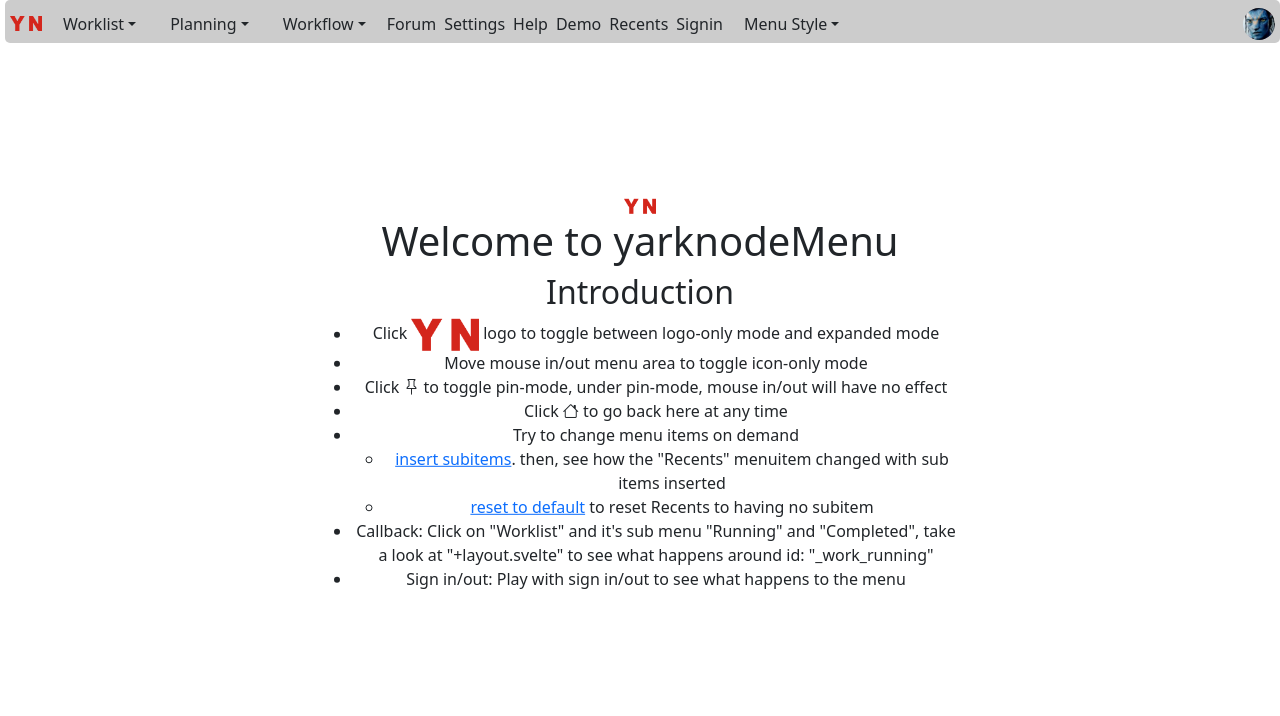
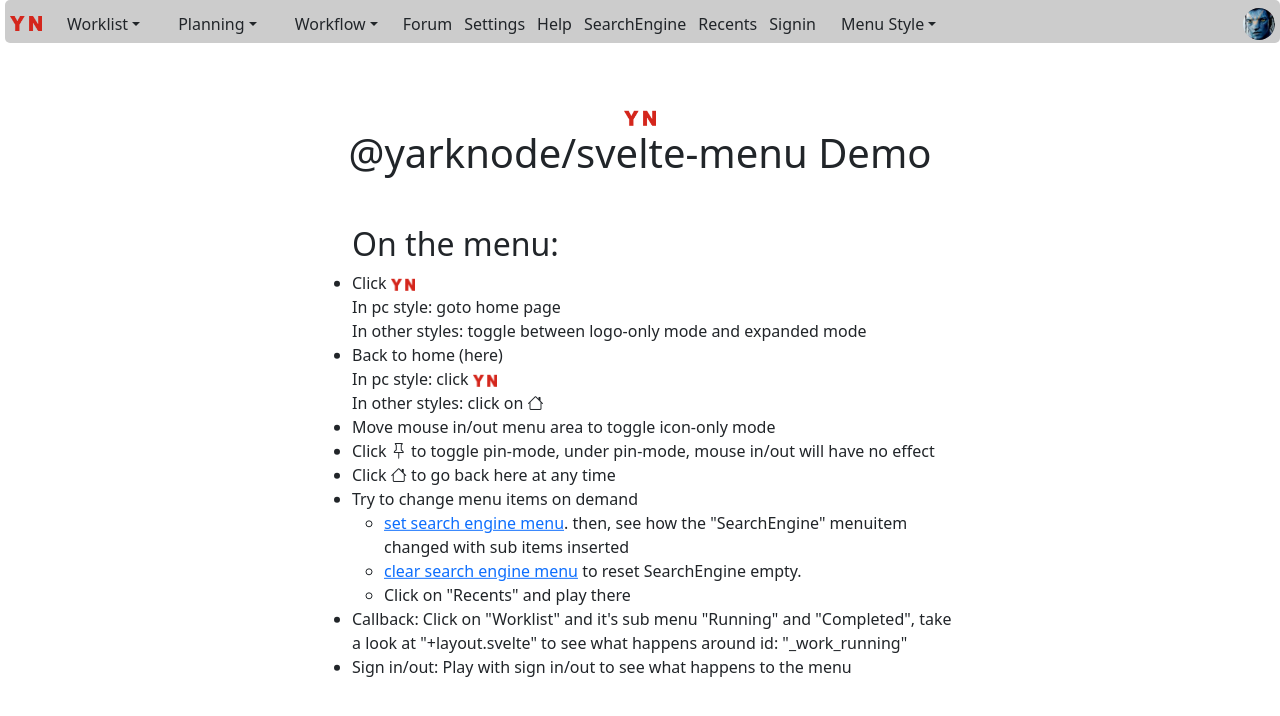
Before and after one commit to cnshsliu/yarknodemenu, a SvelteKit app: page / in a window 1280 px wide. Shown: the top 716 px of the page. Built offline with nearby package versions, Linux system fonts and the light colour scheme.

Commit message:
update README

```diff
--- a/src/lib/Menu.svelte
+++ b/src/lib/Menu.svelte
@@ -3,7 +3,15 @@
 	import { mygoto } from '$lib/Util';
 	import { createEventDispatcher } from 'svelte';
 	import { onMount } from 'svelte';
-	import { menuInSession, menuDataForSetting, menuConfig, menuPinned } from '$lib/MenuData';
+	import {
+		menuDataForGet,
+		menuDataForSet,
+		menuInSession,
+		menuDataForSetting,
+		menuConfig,
+		menuPinned,
+		menuRefreshFlag
+	} from '$lib/MenuData';
 	import type { menuItemType, menuDataType } from '$lib/MenuData';
 
 	export let dataMode: string = 'static';
@@ -13,6 +21,16 @@
 	export let menuStyle: string = 'browser';
 
 	const dispatch = createEventDispatcher();
+
+	//copy menuDef to $menuDataForGet once changed.
+	//Else where, could get internal menuDef by $menuDataForGet
+	$: $menuDataForGet = menuDef;
+	//Once menuRefreshFlag was set to true, refresh menu with data in $menuDataForSet;
+	$: $menuRefreshFlag &&
+		(() => {
+			refreshMenu($menuDataForSet);
+			$menuRefreshFlag = false;
+		})();
 
 	let menuMode: string = menuStyle === 'mobile' ? 'float-logo' : 'float-small';
 	let lastMenuMode: string = menuStyle === 'mobile' ? 'float-big' : 'float-small';
@@ -34,7 +52,7 @@
 				level,
 				display: dataMode === 'editting' ? true : false,
 				folder: folder,
-				hasSub: data[i].sub ? true : false,
+				hasSub: data[i].sub ? (data[i].sub.length > 0 ? true : false) : false,
 				expanded: false,
 				path: folder + data[i].id
 			};
@@ -185,7 +203,7 @@
 		return label;
 	};
 
-	export const replaceChildren = (theID: string, children: menuDataType[]) => {
+	const replaceChildren = (theID: string, children: menuDataType[]) => {
 		let rbIndex = menuItems.map((mi) => mi.id).indexOf(theID);
 		if (rbIndex >= 0) {
 			let rb = menuItems[rbIndex];
@@ -242,7 +260,7 @@
 		return ret;
 	};
 
-	export const refreshMenu = (newMenuDef: menuDataType[] | undefined = undefined) => {
+	const refreshMenu = (newMenuDef: menuDataType[] | undefined = undefined) => {
 		if (newMenuDef) menuDef = newMenuDef;
 		console.log('In refresh menu 2', menuDef);
 		switch (dataMode) {
--- a/src/lib/MenuData.ts
+++ b/src/lib/MenuData.ts
@@ -46,10 +46,9 @@ export const menuPinned = writable(false);
 export const menuMobile = writable(false);
 export const menuInSession = writable(false);
 export const overPath = writable('');
-export const menuData = writable([] as Partial<menuItemType>[]);
-export const menuDataInitial = writable([] as Partial<menuItemType>[]);
+export const menuDataForGet = writable([] as menuDataType[]);
+export const menuDataForSet = writable([] as menuDataType[]);
 export const menuDataForSetting = writable([] as Partial<menuItemType>[]);
 export const menuDataFromServer = writable([] as Partial<menuItemType>[]);
 export const menuExtra = writable([] as Partial<menuItemType>[]);
-export const currentBiz = writable('');
 export const demoData = writable({});
--- a/src/lib/PcMenu.svelte
+++ b/src/lib/PcMenu.svelte
@@ -60,7 +60,7 @@
 		>
 			&nbsp;
 		</div>
-		{#each menuItems.filter((item) => item.level === 0) as item}
+		{#each menuItems.filter((item) => item.level === 0) as item, index}
 			{#if checkVisible(item)}
 				<PcMenuItem {menuItems} {item} on:changeStyle on:changeWorklistStatus />
 			{/if}
--- a/src/lib/PcMenuItem.svelte
+++ b/src/lib/PcMenuItem.svelte
@@ -87,7 +87,7 @@
 </script>
 
 {#if true}
-	<div>
+	<div class="ms-1">
 		{#if !item.hasSub}
 			<div
 				class={'dropdown-item btn'}
--- a/src/routes/+layout.svelte
+++ b/src/routes/+layout.svelte
@@ -2,7 +2,7 @@
 	import { mygoto } from '$lib/Util';
 	import Menu from '$lib/Menu.svelte';
 	import { onMount } from 'svelte';
-	import { menuInSession, currentBiz, demoData } from '$lib/MenuData';
+	import { menuInSession, demoData } from '$lib/MenuData';
 	import type { menuDataType } from '$lib/MenuData';
 	import { Toast } from 'bootstrap';
 
@@ -13,42 +13,6 @@
 	let menuStyle: string = 'browser';
 	let mainAreaClass: string = 'main-area-width-small';
 	let notify = { message: '' };
-
-	const example_saveOneBiz = function (tplid: string) {
-		if (tplid === null || tplid === undefined || tplid === '') return;
-		if (!localStorage) return;
-
-		let rcts = JSON.parse(localStorage.getItem('recentTemplates') ?? JSON.stringify([]));
-		let old_rcts = [...rcts];
-		let tmp = rcts.indexOf(tplid);
-		if (tmp === 0) return; //如果已经是第一项,则直接返回,不用处理
-
-		if (tmp >= 0) {
-			//如果找到, 就在原位置删除
-			rcts.splice(tmp, 1);
-		}
-
-		rcts.unshift(tplid); //在头部加入
-		if (rcts.length > 10) {
-			//如多余10个,则限制在10个
-			rcts.splice(10);
-		}
-		localStorage.setItem('recentTemplates', JSON.stringify(rcts));
-		let tmpData: menuDataType[] = [];
-		for (let i = 0; i < rcts.length; i++) {
-			tmpData.push({
-				id: `__recentbiz_${rcts[i]}`,
-				class: 'recent_biz',
-				alias: rcts[i],
-				href: `/biz/${rcts[i]}`,
-				icon: 'dot'
-			});
-		}
-
-		theMenu.replaceChildren('___recentbiz', tmpData);
-	};
-
-	$: example_saveOneBiz($currentBiz);
 
 	const onChangeWorklistStatus = async (event: CustomEvent) => {
 		const payload = event.detail;
@@ -190,11 +154,11 @@
 			icon: 'question-circle'
 		},
 		{
-			id: '___demo',
-			class: 'demo',
-			alias: 'Demo',
+			id: '___searchEngine',
+			class: 'part3',
 			href: '/',
-			icon: 'flower1'
+			alias: 'SearchEngine',
+			icon: 'google'
 		},
 		{
 			id: '___recentbiz',
--- a/src/routes/+page.svelte
+++ b/src/routes/+page.svelte
@@ -1,11 +1,14 @@
 <script lang="ts">
-	import { menuData, menuDataInitial, menuRefreshFlag } from '$lib/MenuData';
-	const demo_insert_sub = () => {
-		let tmp = $menuData;
+	import { menuDataForGet, menuDataForSet, menuRefreshFlag } from '$lib/MenuData';
+	import type { menuDataType } from '$lib/MenuData';
+	const demo_insert_searchengine = () => {
+		let tmp = $menuDataForGet;
+		console.log(tmp);
 		let index = tmp.findIndex((mi) => {
-			return mi.alias === 'Recents';
+			return mi.alias === 'SearchEngine';
 		});
-		if (index) {
+		if (index >= 0) {
+			console.log('Found SearchEngine at ', index);
 			tmp[index].sub = [
 				{
 					id: '___setting',
@@ -24,26 +27,47 @@
 					icon: 'question-circle'
 				}
 			];
+			console.log(tmp[index]);
+			$menuDataForSet = tmp;
+			$menuRefreshFlag = true;
+		} else {
+			console.log('SearchEngine not found');
+		}
+	};
+
+	const demo_reset_searchengine = () => {
+		let tmp = $menuDataForGet;
+		let index = tmp.findIndex((mi) => {
+			return mi.alias === 'SearchEngine';
+		});
+		if (index >= 0) {
+			tmp[index].sub = [];
+			$menuDataForSet = tmp;
 			$menuRefreshFlag = true;
 		}
 	};
-
-	const demo_default = () => {
-		$menuData = $menuDataInitial;
-		$menuRefreshFlag = true;
-	};
 </script>
 
-<div class="text-center">
-	<h1>Welcome to yarknodeMenu</h1>
+<div class="text-center mb-5">
+	<h1>@yarknode/svelte-menu Demo</h1>
 </div>
 
-<h2>Introduction</h2>
-<ul>
+<div class="text-start">
+	<ul class="mt-5">
+		<h2>On the menu:</h2>
 		<li>
 			Click
-		<img src={'/yn.png'} class={'tnt-logo-img'} alt="bizlogo" />
-		logo to toggle between logo-only mode and expanded mode
+			<img src={'/yn.png'} width="24px" alt="bizlogo" />
+			<div>In pc style: goto home page</div>
+			<div>In other styles: toggle between logo-only mode and expanded mode</div>
+		</li>
+		<li>
+			Back to home (here)
+			<div>
+				In pc style: click
+				<img src={'/yn.png'} width="24px" alt="bizlogo" />
+			</div>
+			<div>In other styles: click on <i class="bi bi-house" /></div>
 		</li>
 		<li>Move mouse in/out menu area to toggle icon-only mode</li>
 		<li>
@@ -55,12 +79,14 @@
 		<li>Try to change menu items on demand</li>
 		<ul>
 			<li>
-			<a href={'#'} on:click={demo_insert_sub}>insert subitems</a>. then, see how the "Recents"
-			menuitem changed with sub items inserted
+				<a href={'#'} on:click={demo_insert_searchengine}>set search engine menu</a>. then, see how
+				the "SearchEngine" menuitem changed with sub items inserted
 			</li>
 			<li>
-			<a href={'#'} on:click={demo_default}>reset to default</a> to reset Recents to having no subitem
+				<a href={'#'} on:click={demo_reset_searchengine}>clear search engine menu</a> to reset SearchEngine
+				empty.
 			</li>
+			<li>Click on "Recents" and play there</li>
 		</ul>
 		<li>
 			Callback: Click on "Worklist" and it's sub menu "Running" and "Completed", take a look at
@@ -68,3 +94,4 @@
 		</li>
 		<li>Sign in/out: Play with sign in/out to see what happens to the menu</li>
 	</ul>
+</div>
```
Also changed, not shown: src/routes/biz/+page.svelte (+46 -2 lines), 1 other file (tests, documents, lock files or other folders). Lines whose indentation alone changed are shown as unchanged.
